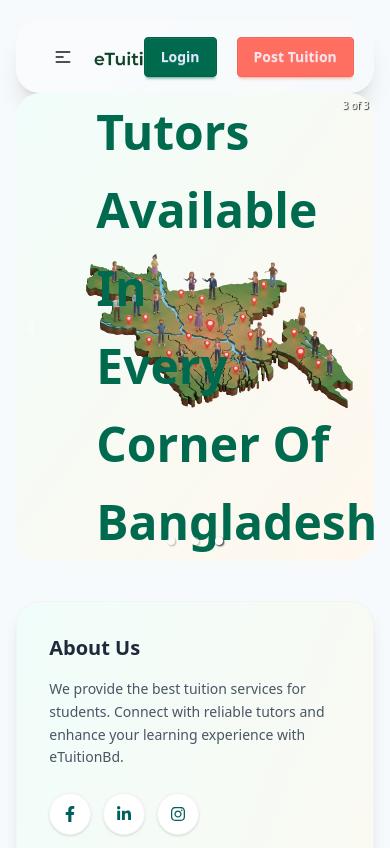
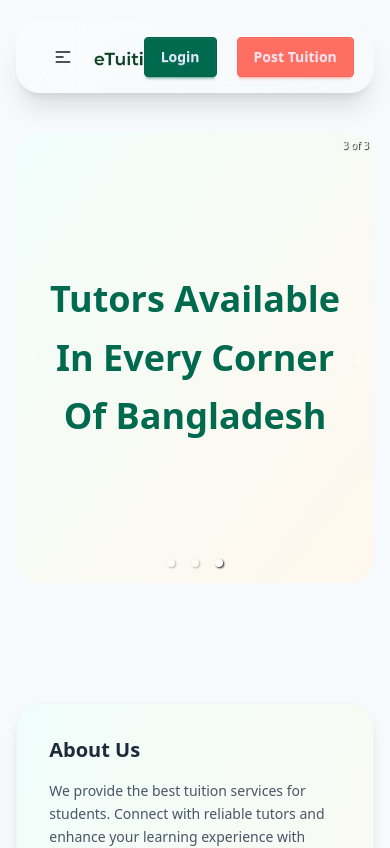
Before and after one commit to imadisimran/eTuitionBd-client, a React (Vite) app: page / in a window 390 px wide. Shown: the top 848 px of the page. Built offline with nearby package versions, Linux system fonts and the light colour scheme.

Commit message:
hero section responsive

```diff
--- a/src/index.css
+++ b/src/index.css
@@ -42,3 +42,10 @@
     transform: translate(4px, 4px);
   }
 }
+
+
+/* Margin after every section  */
+
+section,footer{
+  margin-top: 100px;
+}
--- a/src/layouts/RootLayout.jsx
+++ b/src/layouts/RootLayout.jsx
@@ -7,9 +7,7 @@ import { Outlet } from "react-router";
 const RootLayout = () => {
   return (
     <Container>
-      <header>
-        <Navbar></Navbar>
-      </header>
+      <Navbar></Navbar>
       <main>
         <Outlet></Outlet>
       </main>
--- a/src/pages/Home/HeroSection.jsx
+++ b/src/pages/Home/HeroSection.jsx
@@ -7,46 +7,53 @@ import heroImg3 from "../../assets/hero3.png";
 
 const HeroSection = () => {
   return (
-    <section>
+    <section className="mt-10! [&_br]:hidden md:[&_br]:inline [&_h1]:text-4xl/relaxed [&_h1]:text-center md:[&_h1]:text-5xl/relaxed">
       <Carousel infiniteLoop={true} autoPlay={true} interval={2500} stopOnHover={true}>
+
+        {/* Slide 1 */}
         <div className="bg-linear-to-br from-teal-50 to-orange-50 rounded-3xl">
           <div
-            style={{ backgroundImage: `url(${heroImg1})`}}
-            className="min-h-[450px] bg-contain bg-no-repeat bg-right flex items-center pl-20"
+            style={{ "--bg-img": `url(${heroImg1})` }}
+            // Added justify-center for mobile, justify-start for desktop
+            className="min-h-[450px] bg-none md:bg-(image:--bg-img) bg-contain bg-no-repeat bg-right flex items-center justify-center md:justify-start"
           >
-            <h1 className="text-5xl/relaxed text-primary text-left font-bold">
+            <h1 className="text-5xl/relaxed text-primary text-left font-bold p-0 md:pl-20">
               Master Your
               <br />
               Grades
             </h1>
           </div>
         </div>
+
+        {/* Slide 2 */}
         <div className="bg-linear-to-br from-teal-50 to-orange-50 rounded-3xl">
           <div
-            style={{ backgroundImage: `url(${heroImg2})`}}
-            className="min-h-[450px] bg-contain bg-no-repeat bg-right flex items-center pl-20"
+            style={{ "--bg-img": `url(${heroImg2})` }}
+            // CHANGED: Removed 'pl-20', added 'md:pl-20' and 'px-5' for mobile safety
+            className="min-h-[450px] bg-none md:bg-(image:--bg-img) bg-contain bg-no-repeat bg-right flex items-center justify-center md:justify-start px-5 md:pl-20"
           >
-            <h1 className="text-5xl/relaxed text-primary text-left font-bold">
-             Progress With Our
-              <br />
-              Wonderful Tutors
+            <h1 className="text-primary text-left font-bold p-0">
+              Progress With Our
+              <br /> Wonderful Tutors
             </h1>
           </div>
         </div>
+
+        {/* Slide 3 */}
         <div className="bg-linear-to-br from-teal-50 to-orange-50 rounded-3xl">
           <div
-            style={{ backgroundImage: `url(${heroImg3})`}}
-            className="min-h-[450px] bg-contain bg-no-repeat bg-right flex items-center pl-20"
+            style={{ "--bg-img": `url(${heroImg3})` }}
+            // CHANGED: Removed 'pl-20', added 'md:pl-20' and 'px-5' for mobile safety
+            className="min-h-[450px] bg-none md:bg-(image:--bg-img) bg-contain bg-no-repeat bg-right flex items-center justify-center md:justify-start px-5 md:pl-20"
           >
-            <h1 className="text-5xl/relaxed text-primary text-left font-bold">
-             Tutors Available In
-              <br />
-              Every Corner Of
-              <br />
+            <h1 className="text-5xl/relaxed text-primary text-left font-bold p-0">
+              Tutors Available In <br />
+              Every Corner Of <br />
               Bangladesh
             </h1>
           </div>
         </div>
+
       </Carousel>
     </section>
   );
--- a/src/pages/shared/Navbar.jsx
+++ b/src/pages/shared/Navbar.jsx
@@ -2,19 +2,24 @@ import React from "react";
 import { Link, NavLink } from "react-router";
 import logo from "../../assets/logo.png";
 const Navbar = () => {
-    const links = <>
+  const links = (
+    <>
       <li>
-            <NavLink className='active:bg-neutral' to='/'>Home</NavLink>
+        <NavLink className="active:bg-neutral" to="/">
+          Home
+        </NavLink>
       </li>
       <li>
-            <NavLink to='/tuitions'>Tuitions</NavLink>
+        <NavLink to="/tuitions">Tuitions</NavLink>
       </li>
       <li>
-            <NavLink to='/tutors'>Tutors</NavLink>
+        <NavLink to="/tutors">Tutors</NavLink>
       </li>
     </>
+  );
   return (
-    <div className="navbar bg-base-100 glass mt-5 rounded-3xl shadow-xl px-5 items-center sticky top-0">
+    <header className="sticky top-0 z-50">
+      <div className="navbar glass mt-5 rounded-3xl shadow-xl px-5 items-center">
         <div className="navbar-start items-center">
           <div className="dropdown">
             <div tabIndex={0} role="button" className="btn btn-ghost lg:hidden">
@@ -46,15 +51,14 @@ const Navbar = () => {
           </Link>
         </div>
         <div className="navbar-center hidden lg:flex">
-        <ul className="menu menu-horizontal px-1">
-          {links}
-        </ul>
+          <ul className="menu menu-horizontal px-1">{links}</ul>
         </div>
         <div className="navbar-end gap-5">
           <Link className="btn btn-primary">Login</Link>
           <Link className="btn btn-secondary">Post Tuition</Link>
         </div>
       </div>
+    </header>
   );
 };
 
```
Lines whose indentation alone changed are shown as unchanged.
